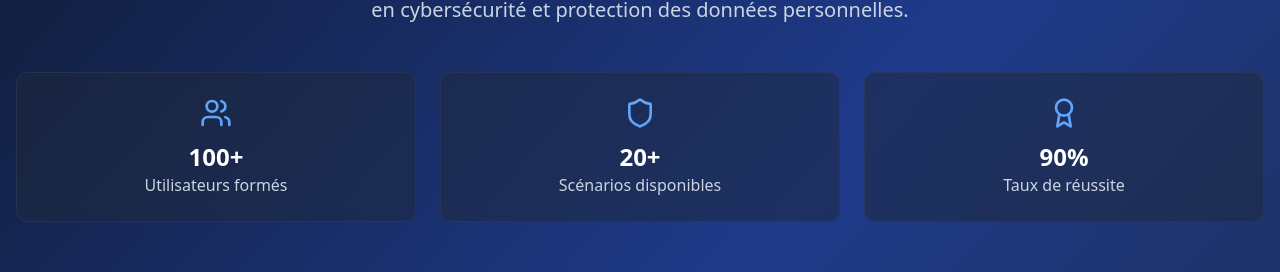
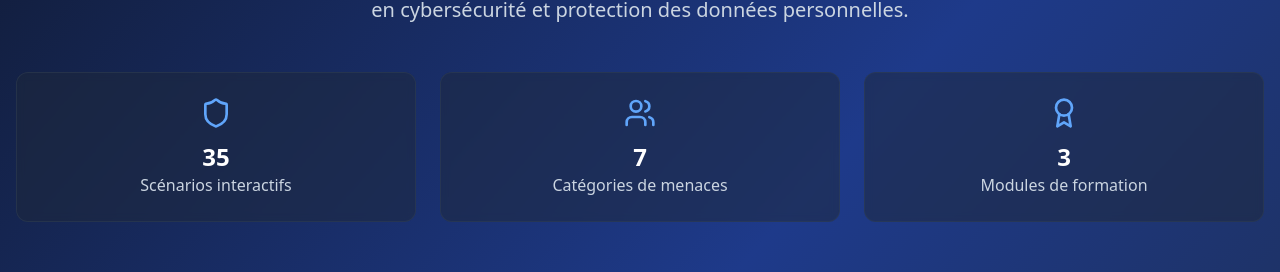
Before and after one commit to GueiAmos/CyberCoachAI, a React (Vite) app: page / in a window 1280 px wide. Shown: the part 343-615 px from the top of the page. Built offline with nearby package versions, Linux system fonts and the light colour scheme; no server answers.

Commit message:
Mettre à jour les statistiques avec des données réelles

```diff
--- a/src/components/HomePage.tsx
+++ b/src/components/HomePage.tsx
@@ -38,9 +38,9 @@ export default function HomePage({ onNavigate }: HomePageProps) {
   ];
 
   const stats = [
-    { icon: Users, label: 'Utilisateurs formés', value: '100+' },
-    { icon: Shield, label: 'Scénarios disponibles', value: '20+' },
-    { icon: Award, label: 'Taux de réussite', value: '90%' }
+    { icon: Shield, label: 'Scénarios interactifs', value: '35' },
+    { icon: Users, label: 'Catégories de menaces', value: '7' },
+    { icon: Award, label: 'Modules de formation', value: '3' }
   ];
 
   return (
```
